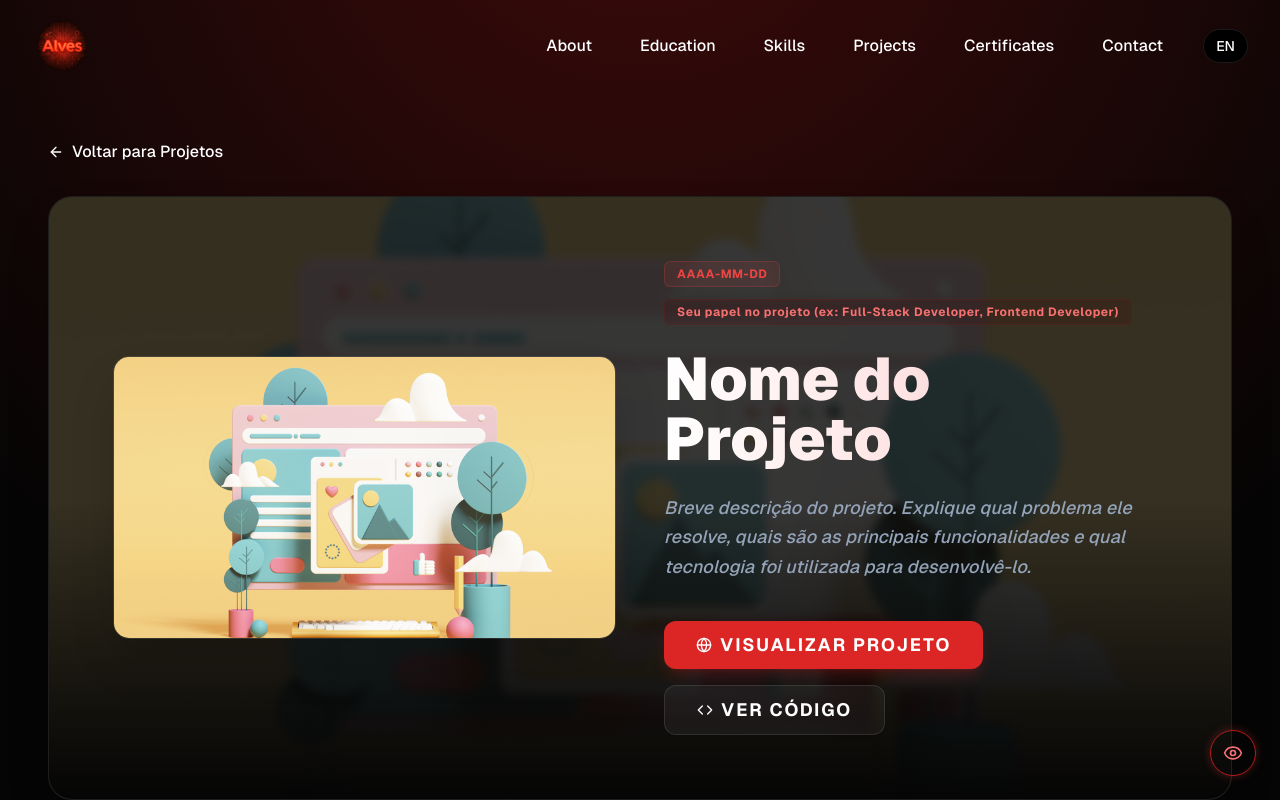
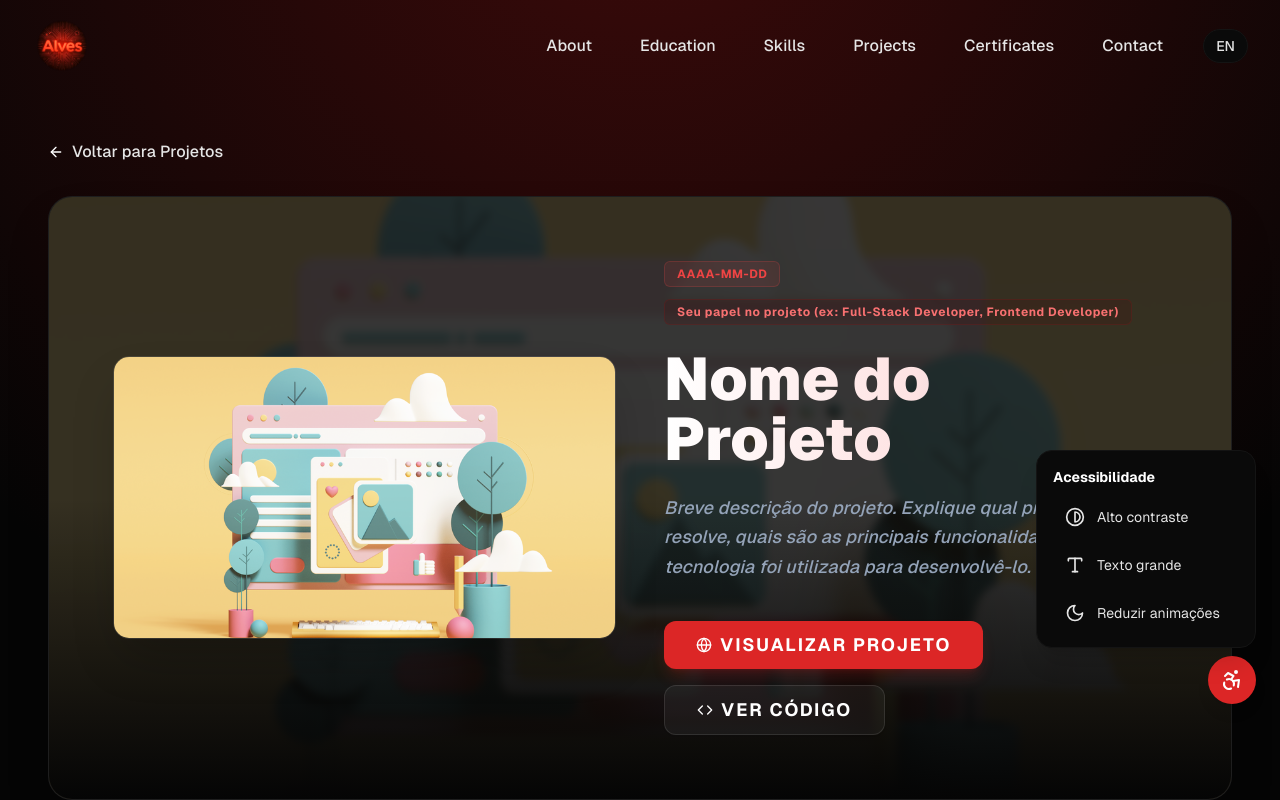
Before and after one commit to ClaudineiAlves/my_portifolio, a Next.js app: page /projects/1 in a window 1280 px wide. Both pictures are taken after a click on the button "Opções de acessibilidade". Shown: the top 800 px of the page. Built offline with nearby package versions, Linux system fonts and the light colour scheme; no server answers.

Commit message:
feat: implement accessibility features including settings toggle and skip link

```diff
--- a/package.json
+++ b/package.json
@@ -31,7 +31,7 @@
     "react-dom": "18.3.1",
     "react-fast-marquee": "^1.6.5",
     "react-google-recaptcha": "^3.1.0",
-    "react-icons": "^5.3.0",
+    "react-icons": "^5.6.0",
     "react-parallax-tilt": "^1.7.298",
     "react-scroll": "^1.9.0",
     "react-scroll-to-top": "^3.0.0",
--- a/src/app/components/AccessibilityToggle.tsx
+++ b/src/app/components/AccessibilityToggle.tsx
@@ -1,49 +1,130 @@
 "use client";
 
 import { useState, useEffect } from "react";
-import { Eye, EyeOff } from "lucide-react";
+import { Accessibility, Type, Contrast, Moon } from "lucide-react";
+
+type AccessibilitySettings = {
+  highContrast: boolean;
+  largeText: boolean;
+  reducedMotion: boolean;
+};
 
 export default function AccessibilityToggle() {
-  const [highContrast, setHighContrast] = useState(false);
+  const [settings, setSettings] = useState<AccessibilitySettings>({
+    highContrast: false,
+    largeText: false,
+    reducedMotion: false,
+  });
 
+  const [isOpen, setIsOpen] = useState(false);
+
+  // Carregar configurações do localStorage
   useEffect(() => {
-    // Verifica preferência salva
-    const saved = localStorage.getItem("high-contrast");
-    if (saved === "true") {
-      setHighContrast(true);
-      document.documentElement.classList.add("high-contrast");
+    try {
+      const saved = localStorage.getItem("accessibility-settings");
+      if (saved) {
+        setSettings(JSON.parse(saved));
+      }
+    } catch {
+      // Ignora erro
     }
   }, []);
 
-  const toggleHighContrast = () => {
-    const newValue = !highContrast;
-    setHighContrast(newValue);
+  // Aplicar configurações ao documento
+  useEffect(() => {
+    const { highContrast, largeText, reducedMotion } = settings;
 
-    if (newValue) {
+    // Alto contraste
+    if (highContrast) {
       document.documentElement.classList.add("high-contrast");
-      localStorage.setItem("high-contrast", "true");
     } else {
       document.documentElement.classList.remove("high-contrast");
-      localStorage.setItem("high-contrast", "false");
     }
+
+    // Texto grande
+    if (largeText) {
+      document.documentElement.classList.add("large-text");
+    } else {
+      document.documentElement.classList.remove("large-text");
+    }
+
+    // Redução de motion
+    if (reducedMotion) {
+      document.documentElement.classList.add("reduce-motion");
+    } else {
+      document.documentElement.classList.remove("reduce-motion");
+    }
+
+    // Salvar no localStorage
+    localStorage.setItem("accessibility-settings", JSON.stringify(settings));
+  }, [settings]);
+
+  const toggleSetting = (key: keyof AccessibilitySettings) => {
+    setSettings((prev) => ({ ...prev, [key]: !prev[key] }));
   };
 
   return (
-    <button
-      onClick={toggleHighContrast}
-      className="fixed bottom-6 right-6 z-50 p-3 rounded-full bg-background-secondary border border-primary-700 hover:border-primary-500 transition-all shadow-glow-sm hover:shadow-glow-md"
-      aria-label={
-        highContrast ? "Desativar alto contraste" : "Ativar alto contraste"
-      }
-      title={
-        highContrast ? "Desativar alto contraste" : "Ativar alto contraste"
-      }
-    >
-      {highContrast ? (
-        <Eye className="w-5 h-5 text-primary-400" />
-      ) : (
-        <EyeOff className="w-5 h-5 text-text-muted" />
+    <div className="fixed bottom-24 right-6 z-50">
+      {/* Botão principal */}
+      <button
+        onClick={() => setIsOpen(!isOpen)}
+        className="w-12 h-12 rounded-full bg-primary-600 hover:bg-primary-500 text-white shadow-lg hover:shadow-xl transition-all flex items-center justify-center"
+        aria-label="Opções de acessibilidade"
+        aria-expanded={isOpen}
+      >
+        <Accessibility className="w-6 h-6" />
+      </button>
+
+      {/* Menu de opções */}
+      {isOpen && (
+        <div className="absolute bottom-14 right-0 bg-bg-secondary border border-bg-tertiary rounded-2xl shadow-xl p-4 min-w-[220px] space-y-3">
+          <h3 className="text-sm font-bold text-content-primary mb-2">
+            Acessibilidade
+          </h3>
+
+          {/* Alto contraste */}
+          <button
+            onClick={() => toggleSetting("highContrast")}
+            className={`w-full flex items-center gap-3 px-3 py-2 rounded-lg transition-all ${
+              settings.highContrast
+                ? "bg-primary-500/20 text-primary-400"
+                : "hover:bg-bg-tertiary text-content-secondary"
+            }`}
+            aria-pressed={settings.highContrast}
+          >
+            <Contrast className="w-5 h-5" />
+            <span className="text-sm">Alto contraste</span>
+          </button>
+
+          {/* Texto grande */}
+          <button
+            onClick={() => toggleSetting("largeText")}
+            className={`w-full flex items-center gap-3 px-3 py-2 rounded-lg transition-all ${
+              settings.largeText
+                ? "bg-primary-500/20 text-primary-400"
+                : "hover:bg-bg-tertiary text-content-secondary"
+            }`}
+            aria-pressed={settings.largeText}
+          >
+            <Type className="w-5 h-5" />
+            <span className="text-sm">Texto grande</span>
+          </button>
+
+          {/* Reduzir motion */}
+          <button
+            onClick={() => toggleSetting("reducedMotion")}
+            className={`w-full flex items-center gap-3 px-3 py-2 rounded-lg transition-all ${
+              settings.reducedMotion
+                ? "bg-primary-500/20 text-primary-400"
+                : "hover:bg-bg-tertiary text-content-secondary"
+            }`}
+            aria-pressed={settings.reducedMotion}
+          >
+            <Moon className="w-5 h-5" />
+            <span className="text-sm">Reduzir animações</span>
+          </button>
+        </div>
       )}
-    </button>
+    </div>
   );
 }
--- /dev/null
+++ b/src/app/components/SkipLink.tsx
@@ -0,0 +1,7 @@
+export default function SkipLink() {
+  return (
+    <a href="#main-content" className="skip-link">
+      Pular para conteúdo principal
+    </a>
+  );
+}
--- a/src/app/globals.css
+++ b/src/app/globals.css
@@ -679,3 +679,93 @@
   white-space: nowrap;
   border-width: 0;
 }
+/* ============================================
+   ACESSIBILIDADE - Accessibility Settings
+   ============================================ */
+
+/* Alto contraste */
+.high-contrast {
+  --bg-primary: #000000 !important;
+  --bg-secondary: #1a1a1a !important;
+  --bg-tertiary: #333333 !important;
+  --content-primary: #ffffff !important;
+  --content-secondary: #ffff00 !important;
+  --content-subtle: #00ffff !important;
+  --primary-500: #ffff00 !important;
+  --primary-400: #00ffff !important;
+}
+
+.high-contrast img {
+  filter: contrast(1.2);
+}
+
+.high-contrast * {
+  border-color: #ffffff !important;
+}
+
+/* Texto grande */
+.large-text {
+  font-size: 120%;
+}
+
+.large-text h1,
+.large-text h2,
+.large-text h3 {
+  font-size: 130%;
+}
+
+.large-text p,
+.large-text span,
+.large-text a {
+  font-size: 115%;
+}
+
+/* Reduzir motion */
+.reduce-motion *,
+.reduce-motion *::before,
+.reduce-motion *::after {
+  animation-duration: 0.01ms !important;
+  animation-iteration-count: 1 !important;
+  transition-duration: 0.01ms !important;
+  scroll-behavior: auto !important;
+}
+
+/* Respeitar prefers-reduced-motion do sistema */
+@media (prefers-reduced-motion: reduce) {
+  *,
+  *::before,
+  *::after {
+    animation-duration: 0.01ms !important;
+    animation-iteration-count: 1 !important;
+    transition-duration: 0.01ms !important;
+    scroll-behavior: auto !important;
+  }
+}
+
+/* Skip link para navegação por teclado */
+.skip-link {
+  position: absolute;
+  top: -40px;
+  left: 0;
+  background: var(--primary-500);
+  color: #000;
+  padding: 8px 16px;
+  z-index: 10000;
+  transition: top 0.3s;
+}
+
+.skip-link:focus {
+  top: 0;
+}
+
+/* Focus indicators visíveis */
+:focus-visible {
+  outline: 3px solid var(--primary-500);
+  outline-offset: 2px;
+}
+
+/* Alto contraste para focus */
+.high-contrast :focus-visible {
+  outline: 3px solid #ffff00;
+  outline-offset: 2px;
+}
--- a/src/app/layout.tsx
+++ b/src/app/layout.tsx
@@ -8,6 +8,7 @@ import ScrollToTopButton from "@/../utils/ScrollToTopButton";
 import { LanguageProvider } from "@/contexts/LanguageContext";
 import { RecaptchaProvider } from "./components/RecaptchaProvider";
 import AccessibilityToggle from "./components/AccessibilityToggle";
+import SkipLink from "./components/SkipLink";
 
 const geistSans = localFont({
   src: "./fonts/GeistVF.woff",
@@ -258,11 +259,14 @@ n                  var DEFAULT = "${serverLocale}";
       <body
         className={`${geistSans.variable} ${geistMono.variable} font-sans antialiased bg-bg-primary text-content-primary min-h-screen`}
       >
+        <SkipLink />
         <RecaptchaProvider>
           <LanguageProvider initialLocale={serverLocale}>
             <div className="relative flex min-h-screen flex-col">
               <Navbar />
-              <main className="flex-1">{children}</main>
+              <main id="main-content" className="flex-1">
+                {children}
+              </main>
               <Footer />
 
               <ScrollToTopButton />
```
Also changed, not shown: utils/skill-icons.ts (+14 -8 lines), 1 other file (tests, documents, lock files or other folders).
